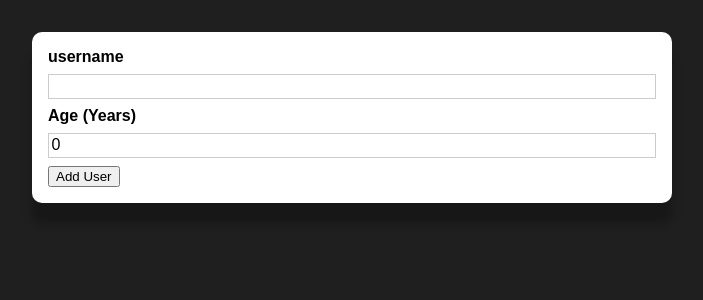
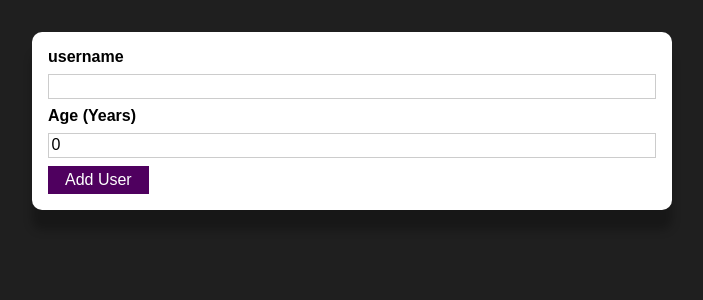
Before and after one commit to lineJeong/react-js-practice, a React (Create React App) app in the folder react-complete-guide/section8/: page / in a window 1280 px wide. Shown: the top 300 px of the page, without its empty margins (288-991 px from the left). Built offline with nearby package versions, Linux system fonts and the light colour scheme.

Commit message:
101. 재사용 가능한 Button 컴포넌트 추가하기

```diff
--- /dev/null
+++ b/react-complete-guide/section8/src/components/UI/Button.js
@@ -0,0 +1,15 @@
+import styles from "./Button.module.css";
+
+function Button({ children, type, onClick }) {
+  return (
+    <button className={styles.button} type={type} onClick={onClick}>
+      {children}
+    </button>
+  );
+}
+
+Button.defaultProps = {
+  type: "button",
+};
+
+export default Button;
--- /dev/null
+++ b/react-complete-guide/section8/src/components/UI/Button.module.css
@@ -0,0 +1,18 @@
+.button {
+  font: inherit;
+  border: 1px solid #4f005f;
+  background: #4f005f;
+  color: white;
+  padding: 0.25rem 1rem;
+  cursor: pointer;
+}
+
+.button:hover,
+.button:active {
+  background: #741188;
+  border-color: #741188;
+}
+
+.button:focus {
+  outline: none;
+}
--- a/react-complete-guide/section8/src/components/Users/AddUser.js
+++ b/react-complete-guide/section8/src/components/Users/AddUser.js
@@ -1,6 +1,7 @@
 import useInputs from "../../hooks/useInputs";
 
 import styles from "./AddUser.module.css";
+import Button from "../UI/Button";
 import Card from "../UI/Card";
 
 function AddUser() {
@@ -32,7 +33,7 @@ function AddUser() {
           value={age}
           onChange={onChange}
         />
-        <button type="submit">Add User</button>
+        <Button type="submit">Add User</Button>
       </form>
     </Card>
   );
```
